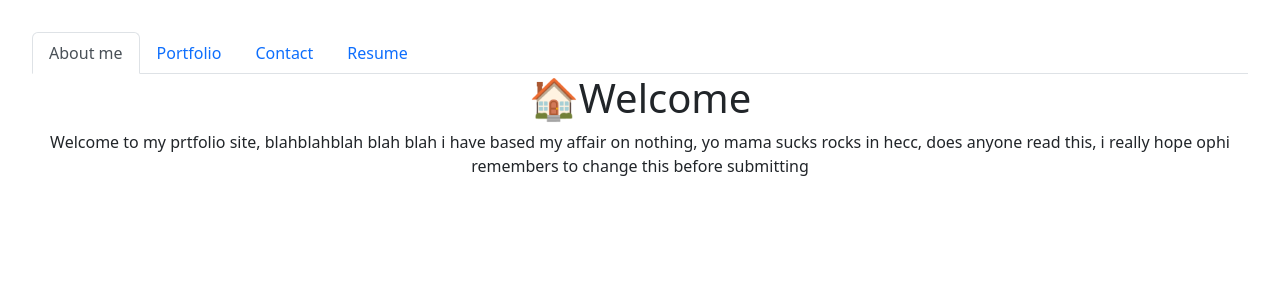
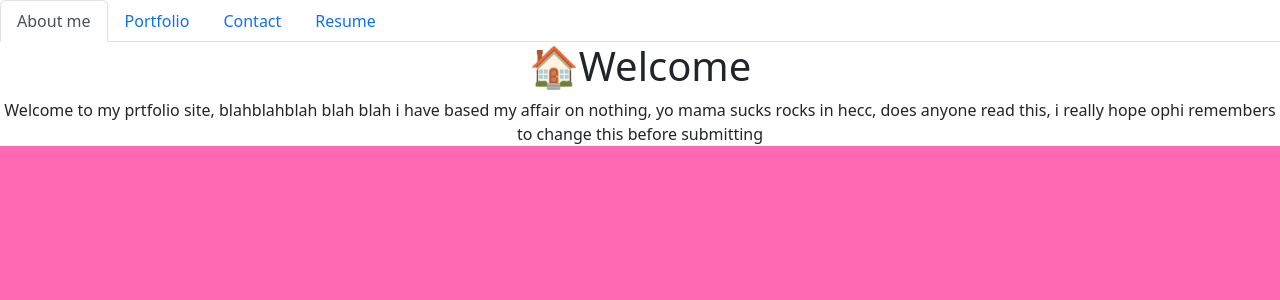
Before and after one commit to MoonstruckOccultist/Ophis-Portfolio, a React (Vite) app: page / in a window 1280 px wide. Shown: the top 300 px of the page. Built offline with nearby package versions, Linux system fonts and the light colour scheme.

Commit message:
edits to portfolio and foundation

```diff
--- a/src/components/Foundation.jsx
+++ b/src/components/Foundation.jsx
@@ -1,6 +1,7 @@
 import { useState } from 'react';
 import AboutMe from './pages/AboutMe'
 import Navigation from './Navigation';
+import Portfolio from './pages/Portfolio';
 
 export default function Foundation() {
     const [page, setPage] = useState('AboutMe')
@@ -10,9 +11,9 @@ export default function Foundation() {
             case 'AboutMe':
                 return <AboutMe />;
                 break;
-            // case 'Portfolio':
-            //     // return < />;
-            //     break;
+            case 'Portfolio':
+                return <Portfolio />;
+                break;
             // case 'Contact':
             //     // return < />;
             //     break;
--- /dev/null
+++ b/src/components/pages/Portfolio.jsx
@@ -0,0 +1,25 @@
+import CodingQuiz from '../../assets/images/CodingQuiz.png'
+import GithubMark from '../../assets/images/github-mark.svg'
+
+export default function Portfolio() {
+    return (
+        <div>
+            <h1>Portdolio</h1>
+            <ul>
+                <li className="card cusCard">
+
+                    <img src={CodingQuiz} alt="Screenshot of frontpage of a coding quiz website i designed styled after retro TV's font and blue screen" className='card-img' />
+                    <div className='card-img-overlay'>
+                        <a href="https://moonstruckoccultist.github.io/CodingQuiz/">
+                            Website
+                        </a>
+                        <a href="https://github.com/MoonstruckOccultist/CodingQuiz">
+                            <img src={GithubMark} alt="GitHub Mark" className='githubMark' />
+                        </a>
+                    </div>
+
+                </li>
+            </ul>
+        </div>
+    );
+}
--- a/src/index.css
+++ b/src/index.css
@@ -1,8 +1,26 @@
-#root {
-  /* padding: 0%; */
-  margin: 0%;
+:root {
+  background-color: hotpink;
 }
 
+#root {
+  padding: 0% !important;
+  margin: 0% !important;
+}
+
+
+.cusCard {
+  padding: 0%;
+}
+
+.githubMark {
+  width: 30px;
+  height: 30px;
+}
+
+body {
+  min-height: 100%;
+  background-color: hotpink;
+}
 
 /* DEFAULT JSX STUFF THAT WAS MESSING WITH ME */
 /* :root {
```
Also changed, not shown: src/assets/images/CodingQuiz.png (added), src/assets/images/github-mark.svg (added).
